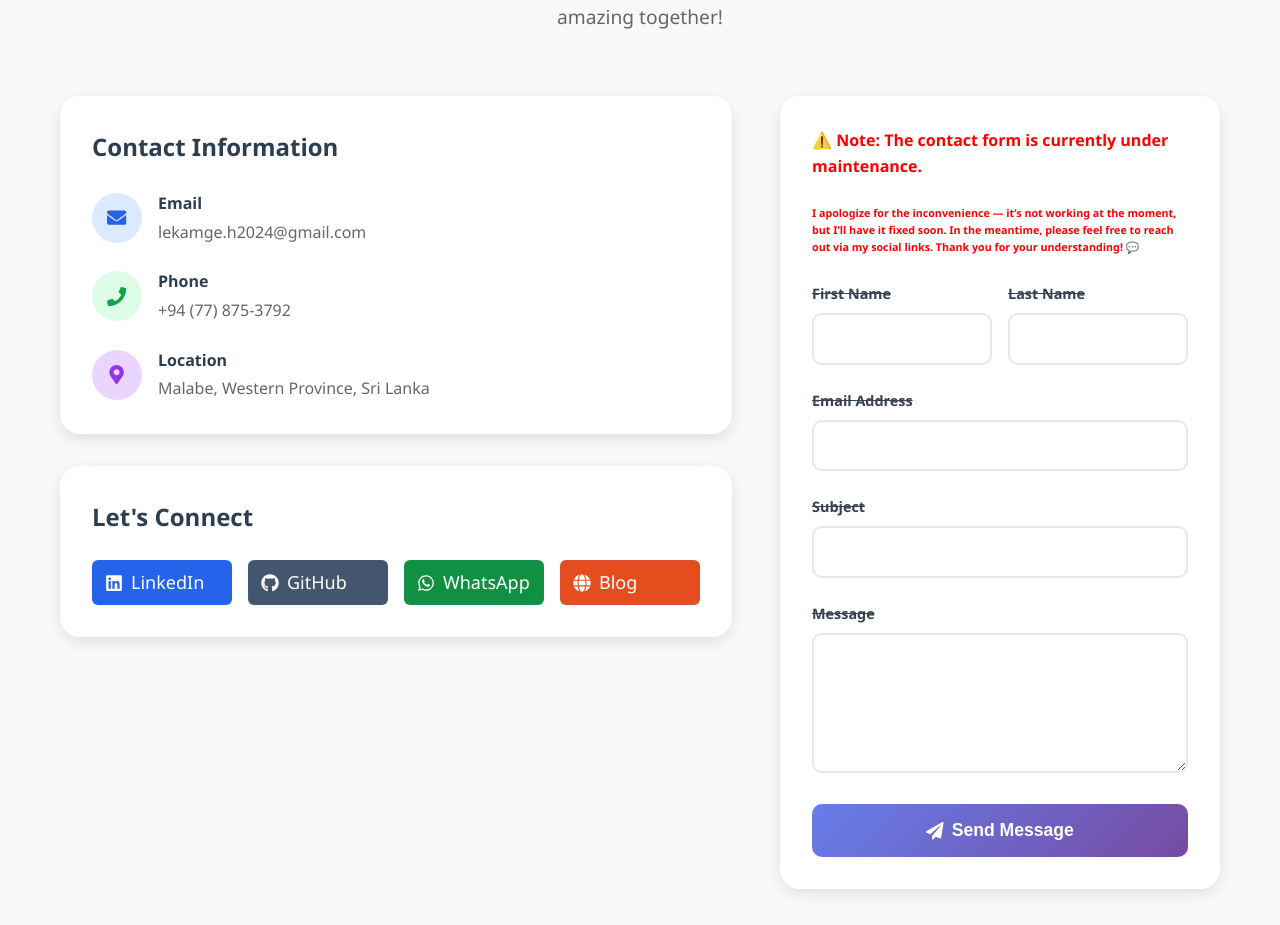
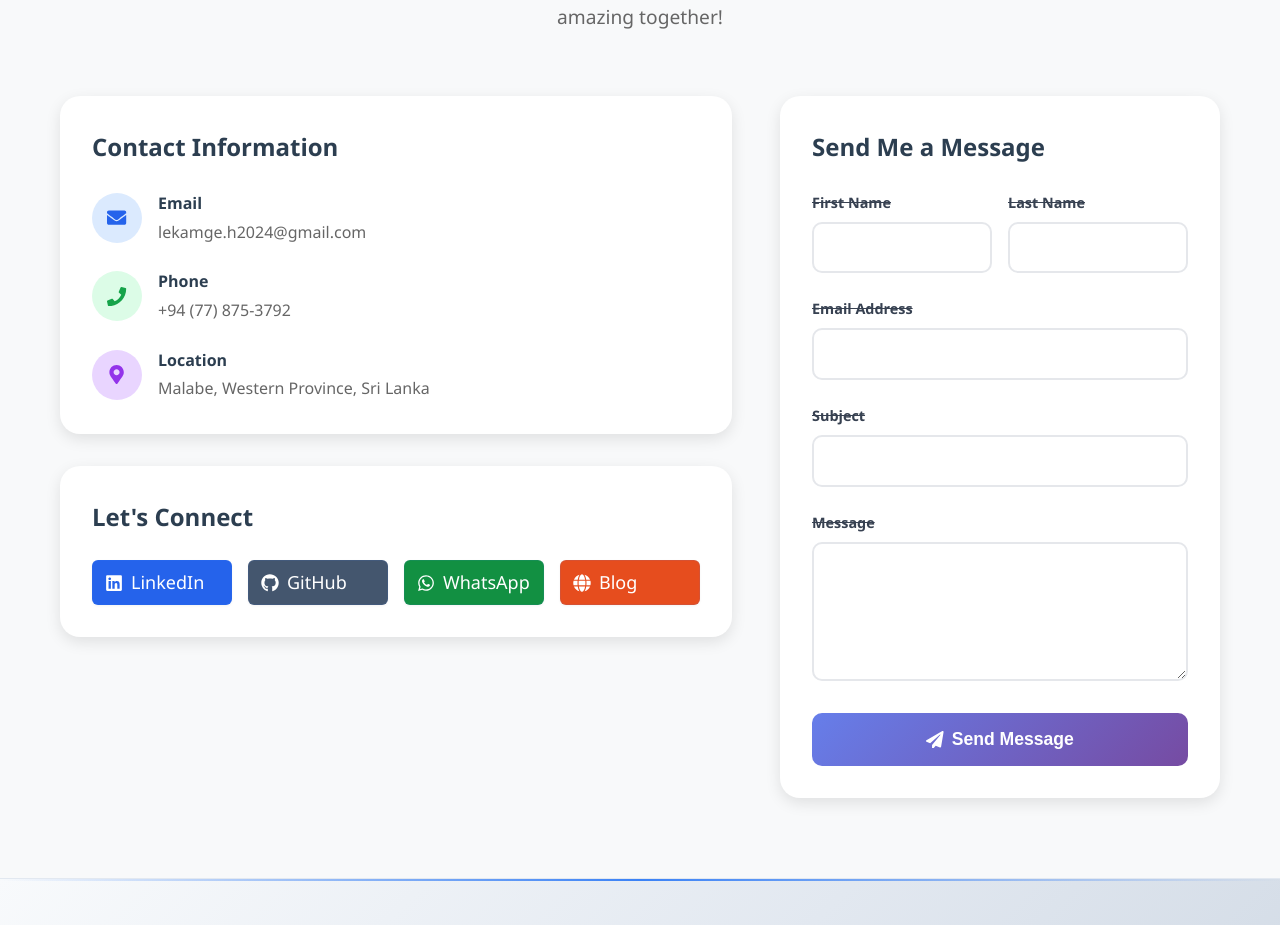
Before and after one commit to harshalekamge/portfolio, a React (Create React App) app in the folder portfolio-frontend/: page / in a window 1280 px wide. Shown: the part 4566-5491 px from the top of the page. Built offline with nearby package versions, Linux system fonts and the light colour scheme.

Commit message:
Add Supabase integration and update contact form
Added @supabase/supabase-js dependency and initialized Supabase client in a new supabaseClient.js file. Updated .gitignore to exclude environment variable files. Restored the contact form heading and removed the maintenance notice in Contact.js.

```diff
--- a/portfolio-frontend/package.json
+++ b/portfolio-frontend/package.json
@@ -4,6 +4,7 @@
   "private": true,
   "dependencies": {
     "@emailjs/browser": "^4.4.1",
+    "@supabase/supabase-js": "^2.90.1",
     "@testing-library/dom": "^10.4.1",
     "@testing-library/jest-dom": "^6.8.0",
     "@testing-library/react": "^16.3.0",
--- a/portfolio-frontend/src/components/Contact.js
+++ b/portfolio-frontend/src/components/Contact.js
@@ -136,10 +136,8 @@ const Contact = () => {
 
             <motion.form className="contact-form" onSubmit={handleSubmit} variants={itemVariants}>
               {
-              //<h3>Send Me a Message</h3>
+              <h3>Send Me a Message</h3>
               }
-              <h4 style={{color: 'red' }}>⚠️ Note: The contact form is currently under maintenance.</h4><br/><h6 style={{color: 'red' }}> I apologize for the inconvenience — it’s not working at the moment, but I’ll have it fixed soon. In the meantime, please feel free to reach out via my social links. Thank you for your understanding! 💬</h6>
-              <br/>
               <div className="form-row">
                 <div className="form-group">
                   <label htmlFor="firstName" style={{ textDecoration: 'line-through' }}>First Name</label>
--- /dev/null
+++ b/portfolio-frontend/src/supabaseClient.js
@@ -0,0 +1,6 @@
+import { createClient } from '@supabase/supabase-js';
+
+const supabaseUrl = process.env.REACT_APP_SUPABASE_URL;
+const supabaseAnonKey = process.env.REACT_APP_SUPABASE_ANON_KEY;
+
+export const supabase = createClient(supabaseUrl, supabaseAnonKey);
```
Also changed, not shown: 2 other files (tests, documents, lock files or other folders).
